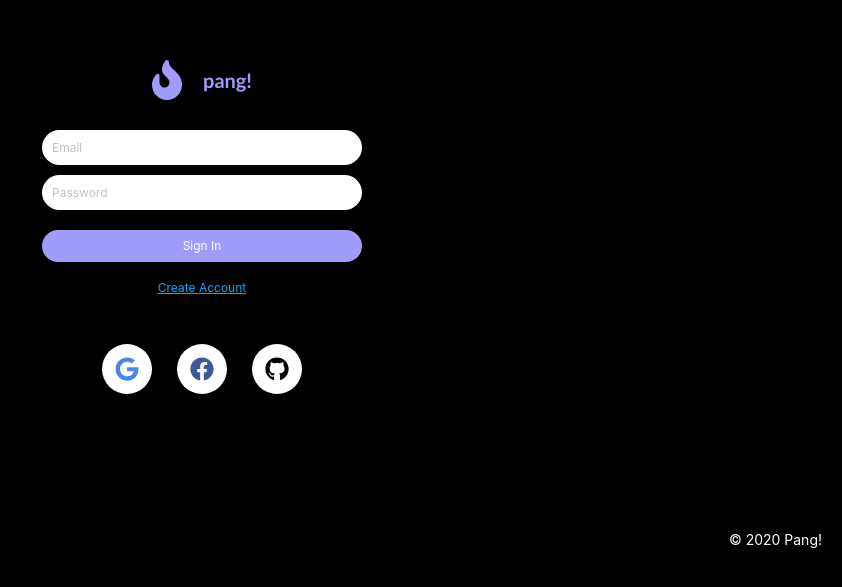
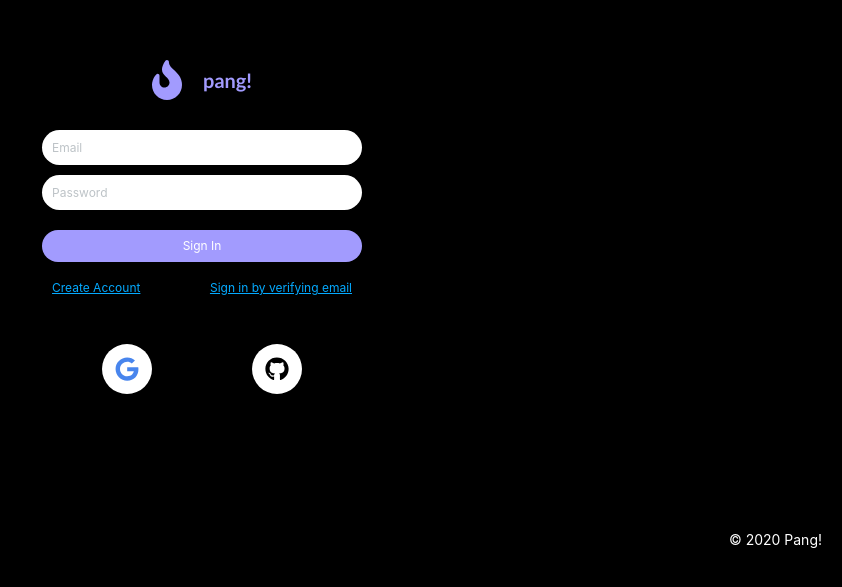
Before and after one commit to Dobuzi/schwitter, a React (Create React App) app: page /#/ in a window 1280 px wide. Shown: the part 173-760 px from the top of the page, without its empty margins (438-1280 px from the left). Built offline with nearby package versions, Linux system fonts and the light colour scheme; no server answers.

Commit message:
sign in with email link and verfiy email

```diff
--- a/package.json
+++ b/package.json
@@ -13,6 +13,7 @@
         "@testing-library/react": "^9.3.2",
         "@testing-library/user-event": "^7.1.2",
         "firebase": "^7.21.0",
+        "firebaseui": "^4.6.1",
         "gh-pages": "^3.1.0",
         "react": "^16.13.1",
         "react-dom": "^16.13.1",
--- a/src/components/App.js
+++ b/src/components/App.js
@@ -1,6 +1,8 @@
 import React, { useState, useEffect } from "react";
 import AppRouter from "./Router";
 import { authService } from "../fbase";
+
+import "../style/app.css"
 
 function App() {
     const [init, setInit] = useState(false);
@@ -9,8 +11,9 @@ function App() {
         authService.onAuthStateChanged((user) => {
             if (user) {
                 setUserObj({
-                    displayName: user.displayName,
+                    displayName: user.displayName ? user.displayName : user.email.split("@")[0],
                     uid: user.uid,
+                    emailVerified: user.emailVerified,
                     updateProfile: (args) => user.updateProfile(args),
                 });
             } else {
@@ -24,6 +27,7 @@ function App() {
         setUserObj({
             displayName: user.displayName,
             uid: user.uid,
+            emailVerified: user.emailVerified,
             updateProfile: (args) => user.updateProfile(args),
         });
     };
@@ -32,12 +36,14 @@ function App() {
             {init ? (
                 <AppRouter
                     refreshUser={refreshUser}
-                    isLoggedIn={Boolean(userObj)}
+                    isLoggedIn={Boolean(userObj && userObj.emailVerified)}
                     userObj={userObj}
                 />
             ) : (
-                "Loading..."
-            )}
+                    <div className="loading__container">
+                        <span className="loading">Loading...</span>
+                    </div>
+                )}
             <footer>&copy; {new Date().getFullYear()} Pang!</footer>
         </>
     );
--- a/src/components/AuthForm.js
+++ b/src/components/AuthForm.js
@@ -3,11 +3,37 @@ import { authService } from "../fbase";
 
 import "../style/authForm.css";
 
-const AuthForm = ({ newAccount, setNewAccount }) => {
+const AuthForm = ({ newAccount, setNewAccount, refreshUser }) => {
     const [email, setEmail] = useState("");
     const [password, setPassword] = useState("");
     const [passwordCheck, setPasswordCheck] = useState("");
+    const [verifyEmail, setVerifyEmail] = useState(false);
     const [error, setError] = useState("");
+
+    const actionCodeSettings = {
+        url: 'https://dobuzi.github.io/schwitter',
+        handleCodeInApp: true,
+    }
+    const signInWithEmailLink = async () => {
+        try {
+            await authService.sendSignInLinkToEmail(email, actionCodeSettings)
+            window.localStorage.setItem('emailForSignIn', email);
+        } catch (error) {
+            setError(error.message)
+        }
+        if (authService.isSignInWithEmailLink(window.location.href)) {
+            const email = window.localStorage.getItem('emailForSignIn');
+            if (!email) {
+                window.prompt('Please provide your email for confirmation');
+            }
+            authService.signInWithEmailLink(email, window.location.href).then((result) => {
+                window.localStorage.removeItem('emailForSignIn');
+            }).catch((error) => {
+                console.log(error.message);
+            })
+        }
+    }
+
     const onChange = (event) => {
         const {
             target: { name, value },
@@ -25,10 +51,18 @@ const AuthForm = ({ newAccount, setNewAccount }) => {
         try {
             if (newAccount) {
                 if (password === passwordCheck) {
-                    await authService.createUserWithEmailAndPassword(
+                    authService.createUserWithEmailAndPassword(
                         email,
                         password
-                    );
+                    ).then(() => {
+                        let user = authService.currentUser;
+                        user.sendEmailVerification(actionCodeSettings).then(() => {
+                            setError("You can sign in after verifying your email.")
+                            authService.signOut();
+                        }).catch((error) => {
+                            setError(error.message)
+                        })
+                    });
                 } else {
                     setError("The passwords are not the same.");
                 }
@@ -39,10 +73,14 @@ const AuthForm = ({ newAccount, setNewAccount }) => {
             setError(error.message);
         }
     };
-    const toggleAccount = () => setNewAccount((prev) => !prev);
+    const toggleAccount = () => {
+        setNewAccount((prev) => !prev)
+        setVerifyEmail(false);
+    };
+    const toggleVerifyEmail = () => setVerifyEmail((prev) => !prev);
     return (
         <>
-            <form onSubmit={onSubmit} className="container">
+            <form onSubmit={verifyEmail ? signInWithEmailLink : onSubmit} className="container">
                 <input
                     name="email"
                     type="email"
@@ -52,7 +90,7 @@ const AuthForm = ({ newAccount, setNewAccount }) => {
                     onChange={onChange}
                     className="authInput"
                 />
-                <input
+                {!verifyEmail && <input
                     name="password"
                     type="password"
                     placeholder="Password"
@@ -60,7 +98,7 @@ const AuthForm = ({ newAccount, setNewAccount }) => {
                     value={password}
                     onChange={onChange}
                     className="authInput"
-                />
+                />}
                 {newAccount && (<input
                     name="passwordCheck"
                     type="password"
@@ -77,9 +115,15 @@ const AuthForm = ({ newAccount, setNewAccount }) => {
                 />
                 {error && <span className="authError">{error}</span>}
             </form>
-            <span onClick={toggleAccount} className="authSwitch">
-                {newAccount ? "Sign In" : "Create Account"}
-            </span>
+            <div className="authSwitchContainer">
+                <span onClick={toggleAccount} className="authSwitch">
+                    {newAccount ? "Sign In" : "Create Account"}
+                </span>
+                {!newAccount && <span onClick={toggleVerifyEmail} className="authSwitch">
+                    {verifyEmail ? "Sign in with email and Password" : "Sign in by verifying email"}
+                </span>
+                }
+            </div>
         </>
     );
 };
--- a/src/components/Navigation.js
+++ b/src/components/Navigation.js
@@ -15,7 +15,7 @@ const Navigation = ({ userObj }) => {
                             icon={faFire}
                             color={"#a29bfe"}
                             size="2x"
-                        />pAAng!</span>
+                        />pang!</span>
                     </Link>
                 </li>
                 <li>
--- a/src/components/Router.js
+++ b/src/components/Router.js
@@ -27,12 +27,12 @@ const AppRouter = ({ refreshUser, isLoggedIn, userObj }) => {
                         </div>
                     </>
                 ) : (
-                    <>
-                        <Route exact path="/">
-                            <Auth />
-                        </Route>
-                    </>
-                )}
+                        <>
+                            <Route exact path="/">
+                                <Auth refreshUser={refreshUser} />
+                            </Route>
+                        </>
+                    )}
             </Switch>
         </Router>
     );
--- a/src/components/SocialAuthForm.js
+++ b/src/components/SocialAuthForm.js
@@ -1,4 +1,4 @@
-import { faFacebook, faGithub, faGoogle } from "@fortawesome/free-brands-svg-icons";
+import { faGithub, faGoogle } from "@fortawesome/free-brands-svg-icons";
 import { FontAwesomeIcon } from "@fortawesome/react-fontawesome";
 import React from "react";
 import { authService, firebaseInstance } from "../fbase";
@@ -15,10 +15,18 @@ const SocialAuthForm = ({ newAccount }) => {
             provider = new firebaseInstance.auth.GoogleAuthProvider();
         } else if (name === "github") {
             provider = new firebaseInstance.auth.GithubAuthProvider();
-        } else if (name === "facebook") {
-            provider = new firebaseInstance.auth.FacebookAuthProvider();
         }
-        await authService.signInWithPopup(provider);
+        await authService.signInWithRedirect(provider);
+        authService.getRedirectResult().then((result) => {
+            if (result.credential) {
+                const token = result.credential.accessToken;
+                console.log(token)
+            }
+            const user = result.user;
+            console.log(user)
+        }).catch((error) => {
+            console.log(error.message);
+        })
     };
     return (
         <>
@@ -29,13 +37,6 @@ const SocialAuthForm = ({ newAccount }) => {
                     className="authBtn"
                 >
                     <FontAwesomeIcon icon={faGoogle} size="2x" color="#4885ed" />
-                </button>
-                <button
-                    onClick={onSocialClick}
-                    name="facebook"
-                    className="authBtn"
-                >
-                    <FontAwesomeIcon icon={faFacebook} size="2x" color="#3b5998" />
                 </button>
                 <button
                     onClick={onSocialClick}
--- a/src/fbase.js
+++ b/src/fbase.js
@@ -1,4 +1,5 @@
 import * as firebase from "firebase/app";
+import "firebase/analytics";
 import "firebase/auth";
 import "firebase/firestore";
 import "firebase/storage";
@@ -12,13 +13,16 @@ var firebaseConfig = {
     storageBucket: process.env.REACT_APP_STORAGE_BUCKET,
     messagingSenderId: process.env.REACT_APP_MESSAGING_SENDER_ID,
     appId: process.env.REACT_APP_APP_ID,
+    measurementId: process.env.REACT_APP_MEASUREMENT_ID,
 };
 
 // Initialize Firebase
 firebase.initializeApp(firebaseConfig);
+firebase.analytics();
 
 export const firebaseInstance = firebase;
 
 export const authService = firebase.auth();
 export const dbService = firebase.firestore();
 export const storageService = firebase.storage();
+export const firebaseui = require('firebaseui')
--- a/src/routes/Auth.js
+++ b/src/routes/Auth.js
@@ -7,7 +7,7 @@ import { faFire } from "@fortawesome/free-solid-svg-icons";
 
 import "../style/auth.css";
 
-const Auth = () => {
+const Auth = ({ refreshUser }) => {
     const [newAccount, setNewAccount] = useState(false);
     const onClick = () => {
         window.location.reload();
@@ -21,7 +21,11 @@ const Auth = () => {
                     size="2x"
                 />
             pang!</span>
-            <AuthForm newAccount={newAccount} setNewAccount={setNewAccount} />
+            <AuthForm
+                newAccount={newAccount}
+                setNewAccount={setNewAccount}
+                refreshUser={refreshUser}
+            />
             <SocialAuthForm newAccount={newAccount} />
         </div>
     );
--- /dev/null
+++ b/src/style/app.css
@@ -0,0 +1,18 @@
+.loading__container {
+    margin-top: 100px;
+    text-align: center;
+    width: 100%;
+    height: 100%;
+}
+
+.loading {
+    font-size: 40px;
+    opacity: 0;
+    animation: blink 1s linear infinite;
+}
+
+@keyframes blink {
+    50% {
+        opacity: 1;
+    }
+}
--- a/src/style/authForm.css
+++ b/src/style/authForm.css
@@ -26,6 +26,13 @@
     font-size: 12px;
 }
 
+.authSwitchContainer {
+    display: flex;
+    justify-content: space-between;
+    width: 100%;
+    max-width: 300px;
+}
+
 .authSwitch {
     color: #04aaff;
     cursor: pointer;
```
Also changed, not shown: 1 other file (tests, documents, lock files or other folders).
